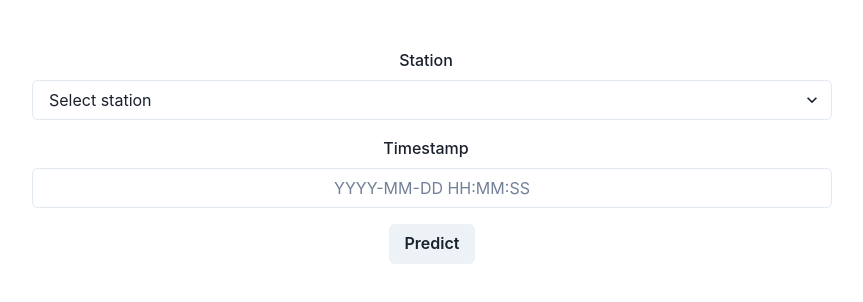
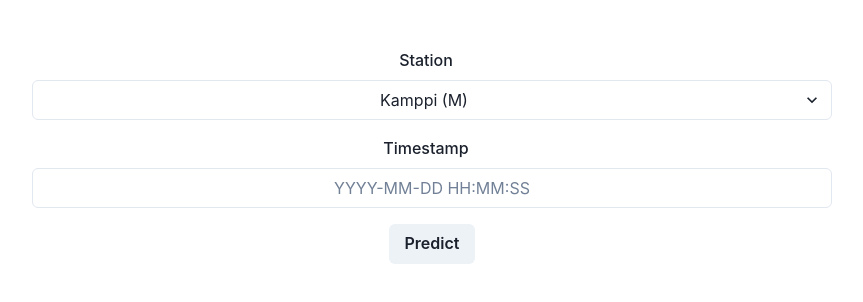
Before and after one commit to ElliotAtHelsinki/data-science-project, a Next.js app in the folder frontend/: page / in a window 1280 px wide. Shown: the top 302 px of the page, without its empty margins (208-1071 px from the left). Built offline with nearby package versions, Linux system fonts and the light colour scheme.

Commit message:
final (for real this time)

```diff
--- a/frontend/app/page.tsx
+++ b/frontend/app/page.tsx
@@ -35,7 +35,7 @@ const Home: React.FC = () => {
                   {({ field }) => (
                     <>
                       <FormLabel htmlFor='station'>Station</FormLabel>
-                      <Select id='station' placeholder='Select station' {...field}>
+                      <Select id='station' placeholder='' textAlign='center' {...field} >
                         <option value='Kamppi (M)'>Kamppi (M)</option>
                         <option value='Rautatientori - itä'>Rautatientori - itä</option>
                       </Select>
```
